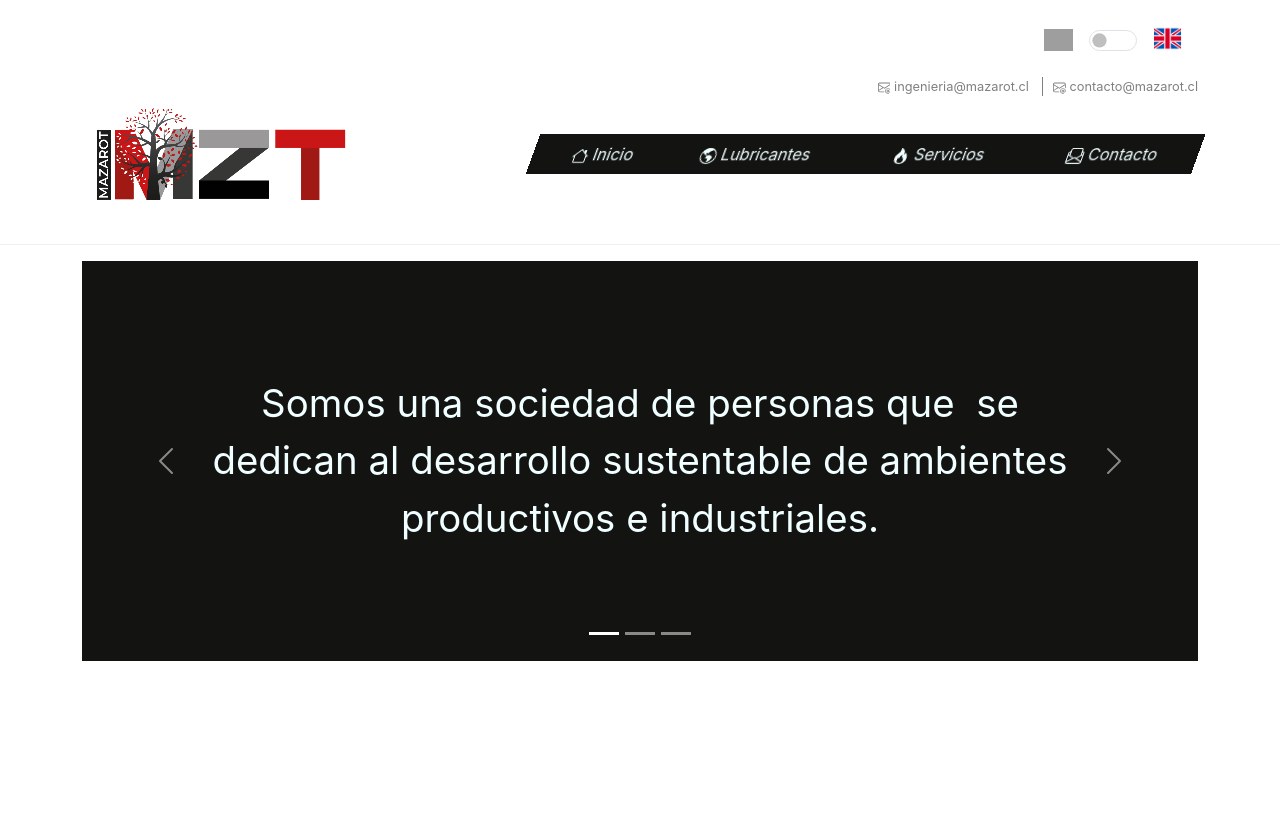
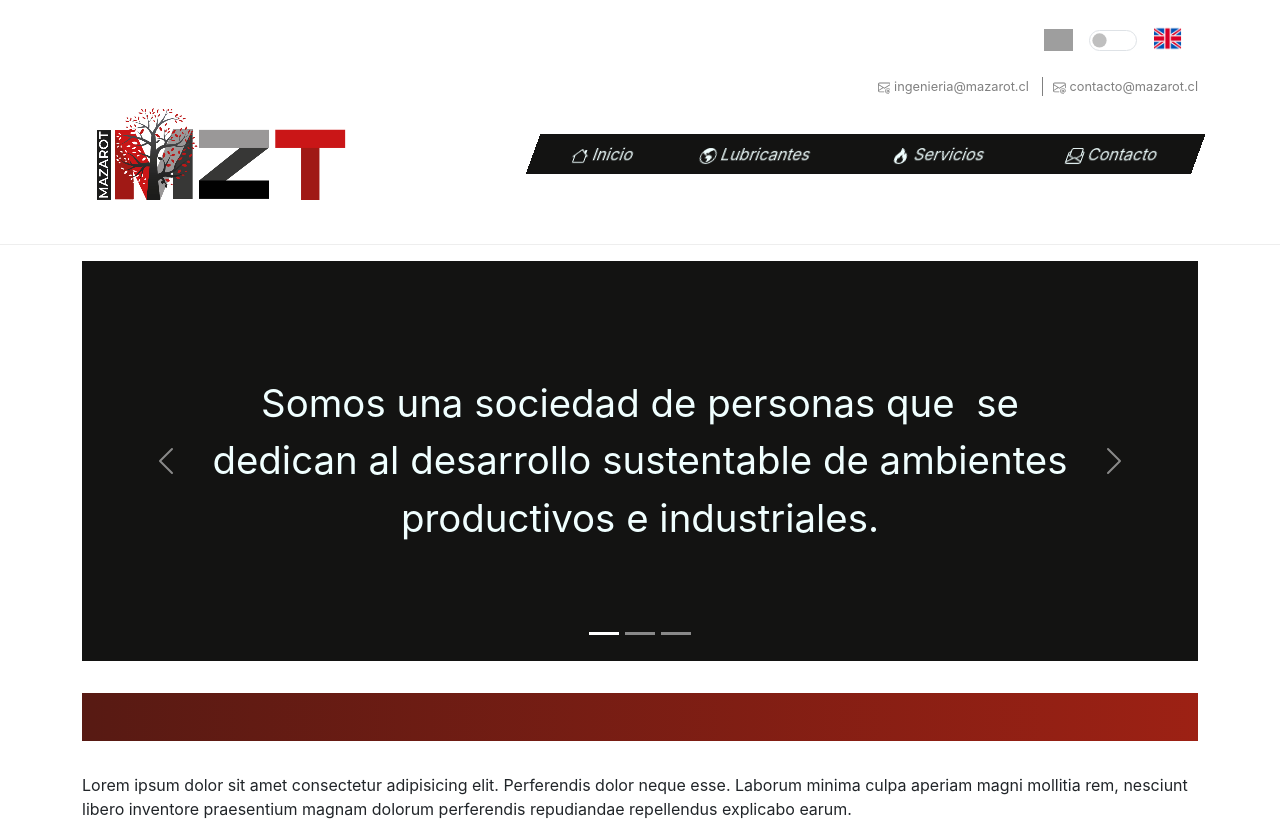
Before and after one commit to ignacioainol/mazarot, a React (Create React App) app: page / in a window 1280 px wide. Before the commit the page ends 800 px from the top, so only its background shows below. Built offline with nearby package versions, Linux system fonts and the light colour scheme; grey boxes are pictures that could not be loaded.

Commit message:
Divisor done

```diff
--- a/package.json
+++ b/package.json
@@ -14,6 +14,7 @@
     "react-dom": "^18.2.0",
     "react-router-dom": "^6.22.0",
     "react-scripts": "5.0.1",
+    "react-tsparticles": "^2.12.2",
     "web-vitals": "^2.1.4"
   },
   "scripts": {
--- a/public/index.html
+++ b/public/index.html
@@ -44,6 +44,7 @@
       To begin the development, run `npm start` or `yarn start`.
       To create a production bundle, use `npm run build` or `yarn build`.
     -->
+
 </body>
 
 </html>
--- a/src/App.css
+++ b/src/App.css
@@ -31,3 +31,26 @@
   background-color: #131312;
   padding: 20px;
 }
+
+@keyframes moveBackground {
+  0% {
+    background-position: 0% 50%;
+  }
+
+  50% {
+    background-position: 100% 50%;
+  }
+
+  100% {
+    background-position: 0% 100%;
+  }
+}
+
+.divisor {
+  width: 100%;
+  height: 3em;
+  margin: 2em 0;
+  background: linear-gradient(to right, #131312, #9e2114);
+  background-size: 200% 200%;
+  animation: moveBackground 10s infinite;
+}
--- a/src/components/ItemCarousel.css
+++ b/src/components/ItemCarousel.css
@@ -26,6 +26,14 @@
 .itemsNavbar a {
     color: azure;
     transition: all .1s linear;
+}
+
+.itemsNavbar a:hover,
+.itemsNavbar a:active,
+.itemsNavbar a:focus {
+    color: azure;
+    text-decoration: none;
+    /* Asegura que no haya subrayado en los enlaces */
 }
 
 .itemsNavbar a:hover {
--- a/src/screens/HomeScreen.js
+++ b/src/screens/HomeScreen.js
@@ -1,6 +1,7 @@
 import React from 'react'
 import { Carousel } from 'react-bootstrap'
 import { ItemCarousel } from '../components/ItemCarousel'
+
 
 export const HomeScreen = () => {
     return (
@@ -16,18 +17,12 @@ export const HomeScreen = () => {
                     <ItemCarousel text="Somos especialistas en soluciones efectivas y prácticas. Buscando, mediante razonamiento lógico, soluciones a corto, mediano y largo plazo." />
                 </Carousel.Item>
             </Carousel>
-            {/* <Carousel data-bs-theme="dark">
-                <Carousel.Item>
-                    <img
-                        className="d-block w-100"
-                        src="https://placehold.jp/24/212121/000000/900x300.png?text=&nbsp;"
-                        alt="First slide"
-                    />
-                    <Carousel.Caption style={{ display: 'flex', flexDirection: 'column', justifyContent: 'center', alignItems: 'center', height: '100%' }}>
-                        <h5>First slide label 1</h5>
-                    </Carousel.Caption>
-                </Carousel.Item>
-            </Carousel> */}
+
+            <div className='divisor'></div>
+
+            <div className="considerations">
+                Lorem ipsum dolor sit amet consectetur adipisicing elit. Perferendis dolor neque esse. Laborum minima culpa aperiam magni mollitia rem, nesciunt libero inventore praesentium magnam dolorum perferendis repudiandae repellendus explicabo earum.
+            </div>
         </>
     )
 }
```
Also changed, not shown: 1 other file (tests, documents, lock files or other folders).
